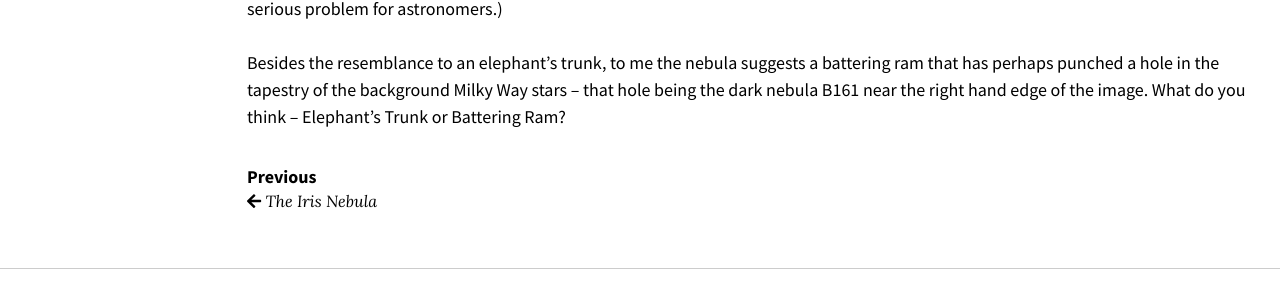
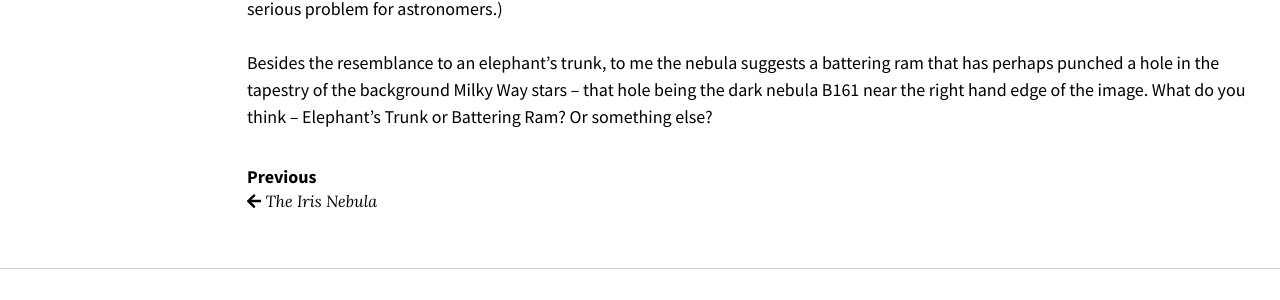
Before and after one commit to howardgrams/newlook, a Jekyll site: the page built from _posts/2022-11-05-Elephant Trunk.md, in a window 1280 px wide. Shown: the part 1404-1704 px from the top of the page. Built offline with Jekyll 4.4.1, drawn with Linux system fonts in a browser that asks for light colours; nearby versions of some CDN libraries; a script that is not in the unit is left out.

Commit message:
Update 2022-11-05-Elephant Trunk.md
Add "Or something else" TO END

```diff
--- a/_posts/2022-11-05-Elephant Trunk.md
+++ b/_posts/2022-11-05-Elephant Trunk.md
@@ -18,4 +18,4 @@ The Elephant's Trunk Nebula is a small part of the much larger IC 1396 emission
 
 (Note the faint line that goes from the bottom edge to the top edge about 1/3 of the way from the left edge of the image.  This is the track of a faint satellite that passed through the field of view during the long exposure.  The profusion of artificial satellites is becoming a serious problem for astronomers.)
 
-Besides the resemblance to an elephant's trunk, to me the nebula suggests a battering ram that has perhaps punched a hole in the tapestry of the background Milky Way stars -- that hole being the dark nebula B161 near the right hand edge of the image.  What do you think -- Elephant's Trunk or Battering Ram?
+Besides the resemblance to an elephant's trunk, to me the nebula suggests a battering ram that has perhaps punched a hole in the tapestry of the background Milky Way stars -- that hole being the dark nebula B161 near the right hand edge of the image.  What do you think -- Elephant's Trunk or Battering Ram?  Or something else?
```
